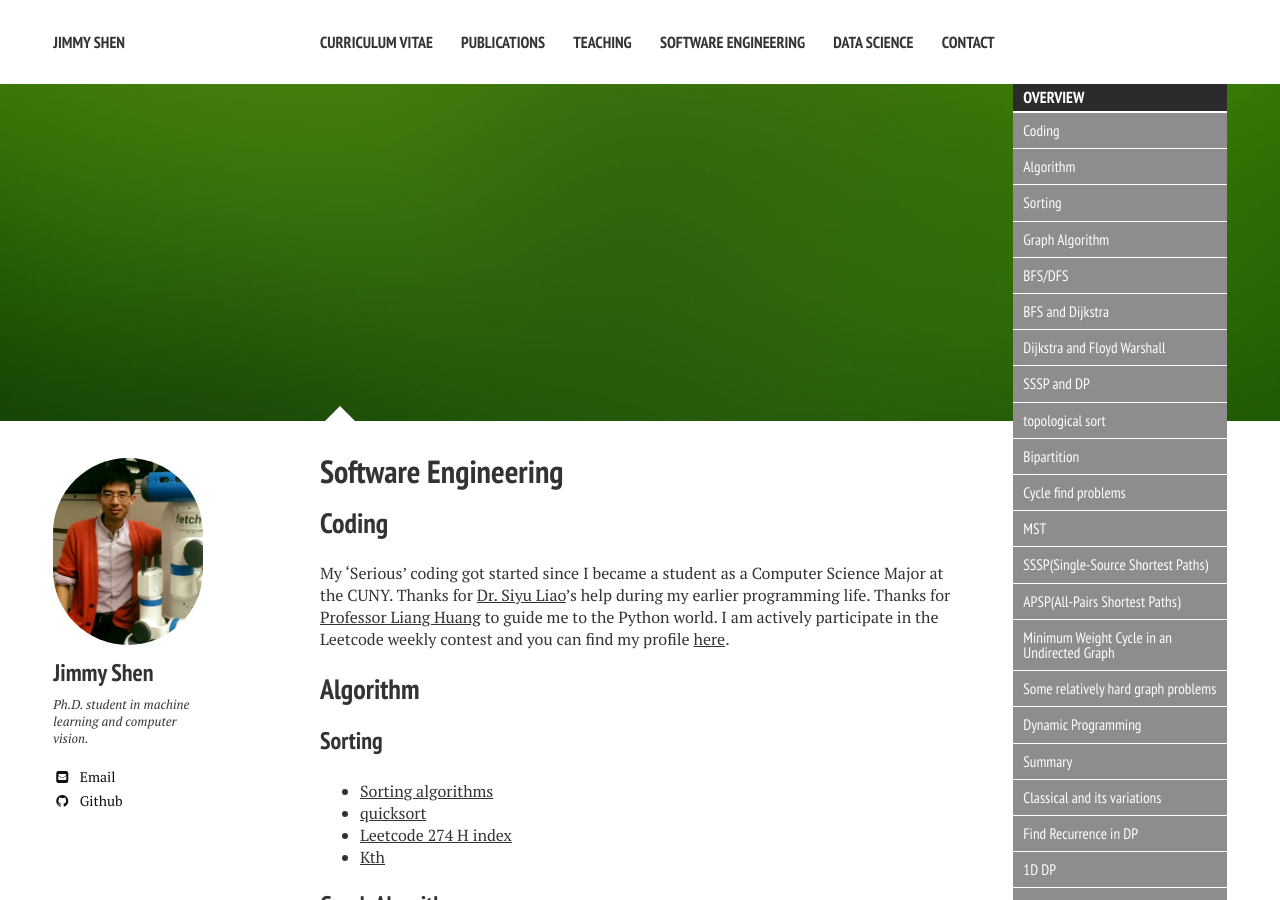
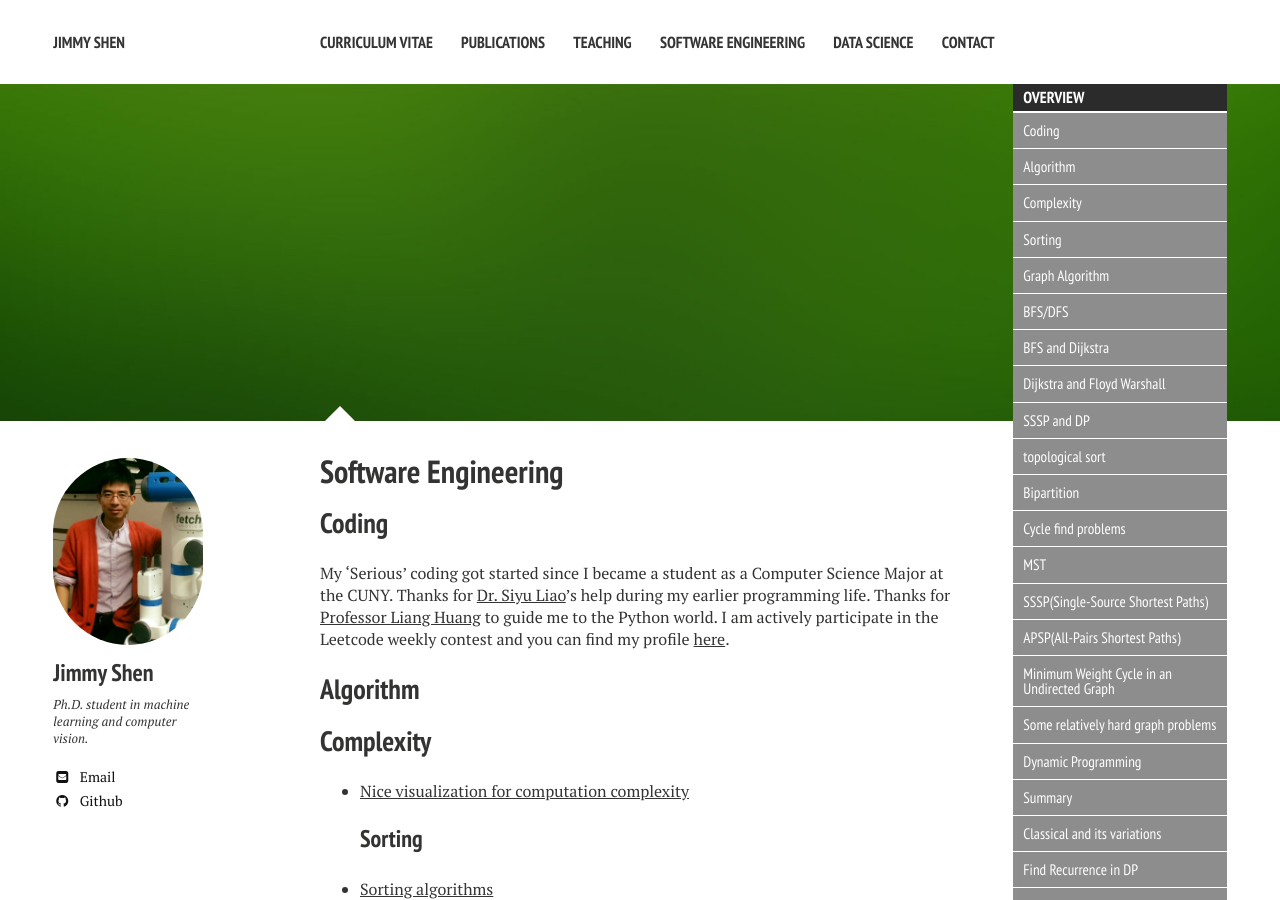
Before and after one commit to xiaokeshen/xiaokeshen.github.io, a Jekyll site: the page built from SoftwareEngineering/index.md, in a window 1280 px wide and 900 px high. Built offline with Jekyll 4.4.1, drawn with Linux system fonts in a browser that asks for light colours; nearby versions of some CDN libraries.

Commit message:
Add complexity visualization

```diff
--- a/SoftwareEngineering/index.md
+++ b/SoftwareEngineering/index.md
@@ -22,7 +22,8 @@ image:
 My 'Serious' coding got started since I became a student as a Computer Science Major at the CUNY. Thanks for [Dr. Siyu Liao](https://liaocs2008.github.io/)'s help during my earlier programming life. Thanks for [Professor Liang Huang](http://web.engr.oregonstate.edu/~huanlian/) to guide me to the Python world. I am actively participate in the Leetcode weekly contest and you can find my profile [here](https://leetcode.com/liketheflower/).
 
 ## Algorithm
-
+## Complexity
+- [Nice visualization for computation complexity](https://jimmy-shen.medium.com/nice-visualization-for-computation-complexity-b4f2bd6926d6)
 ### Sorting
 - [Sorting algorithms](https://medium.com/@jim.morris.shen/sorting-algorithms-fa9bf8b4e859?source=friends_link&sk=43bc5d87e56ad8bea30ef1cb75ef5aa9)
 - [quicksort](https://medium.com/@jim.morris.shen/quick-sort-3c34238d320e?sk=504825ee1bfd5ede24f7592804ac2387)
```
